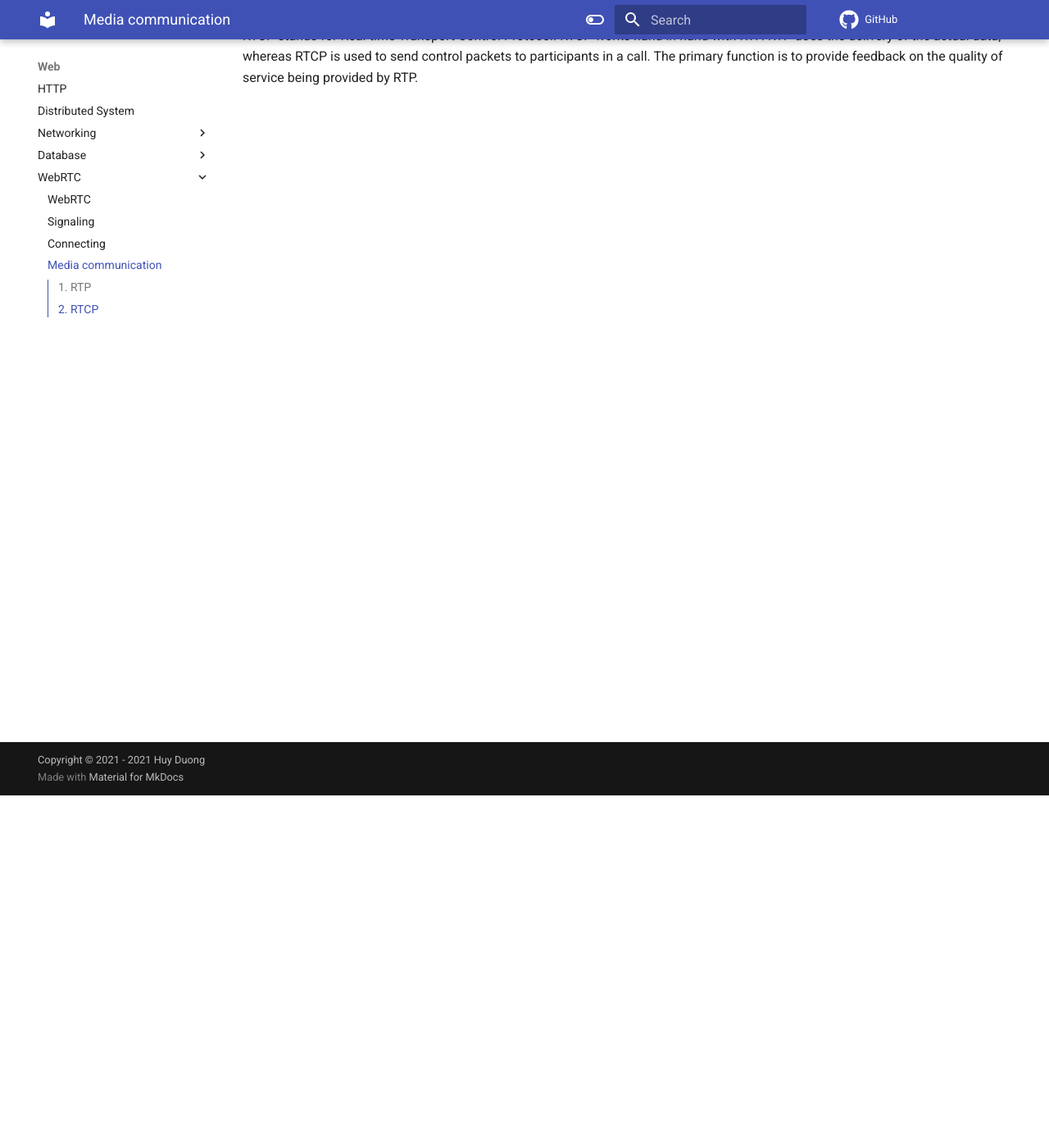
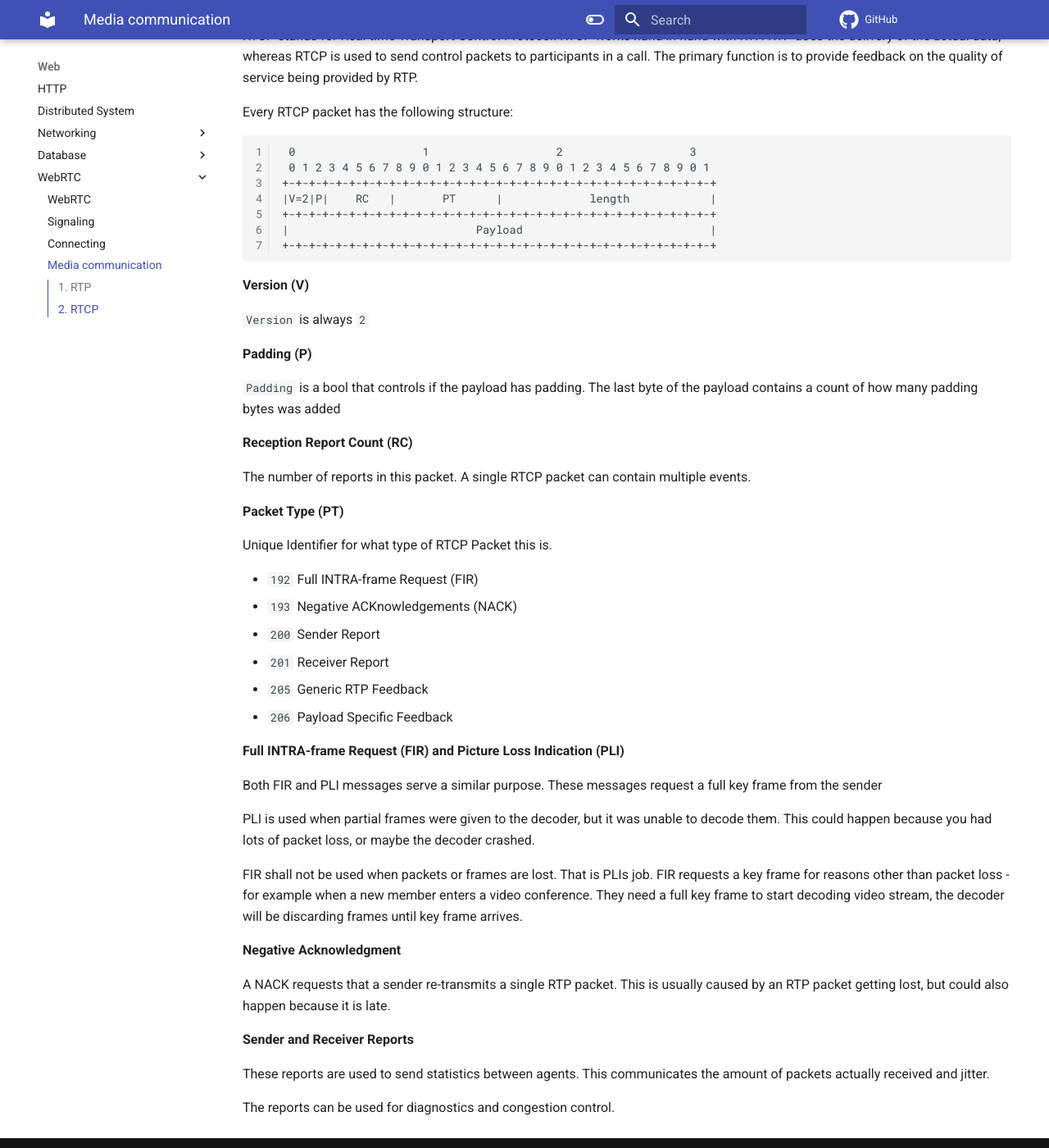
Before and after one commit to dinhhuy258/notes, an MkDocs documentation site: the page built from docs/web/webrtc/media_communication.md, in a window 1280 px wide and 1400 px high, scrolled down 430 px. Shown: the whole window at 82% size. Built offline with MkDocs 1.6.1 and Material for MkDocs 9.7.7, drawn with Linux system fonts in a browser that asks for light colours; comment, search, counter and statistics services are not loaded.

Commit message:
RTCP details

````diff
--- a/docs/web/webrtc/media_communication.md
+++ b/docs/web/webrtc/media_communication.md
@@ -9,3 +9,58 @@ The Real-time Transport Protocol(RTP) is a network protocol used to deliver stre
 ## 2. RTCP
 
 RTCP stands for Real-time Transport Control Protocol. RTCP works hand in hand with RTP. RTP does the delivery of the actual data, whereas RTCP is used to send control packets to participants in a call. The primary function is to provide feedback on the quality of service being provided by RTP.
+
+Every RTCP packet has the following structure:
+
+```
+ 0                   1                   2                   3
+ 0 1 2 3 4 5 6 7 8 9 0 1 2 3 4 5 6 7 8 9 0 1 2 3 4 5 6 7 8 9 0 1
++-+-+-+-+-+-+-+-+-+-+-+-+-+-+-+-+-+-+-+-+-+-+-+-+-+-+-+-+-+-+-+-+
+|V=2|P|    RC   |       PT      |             length            |
++-+-+-+-+-+-+-+-+-+-+-+-+-+-+-+-+-+-+-+-+-+-+-+-+-+-+-+-+-+-+-+-+
+|                            Payload                            |
++-+-+-+-+-+-+-+-+-+-+-+-+-+-+-+-+-+-+-+-+-+-+-+-+-+-+-+-+-+-+-+-+
+
+```
+
+**Version (V)**
+
+`Version` is always `2`
+
+**Padding (P)**
+
+`Padding` is a bool that controls if the payload has padding.
+The last byte of the payload contains a count of how many padding bytes was added
+
+**Reception Report Count (RC)**
+
+The number of reports in this packet. A single RTCP packet can contain multiple events.
+
+**Packet Type (PT)**
+
+Unique Identifier for what type of RTCP Packet this is.
+
+- `192` Full INTRA-frame Request (FIR)
+- `193` Negative ACKnowledgements (NACK)
+- `200` Sender Report
+- `201` Receiver Report
+- `205` Generic RTP Feedback
+- `206` Payload Specific Feedback
+
+**Full INTRA-frame Request (FIR) and Picture Loss Indication (PLI)**
+
+Both FIR and PLI messages serve a similar purpose. These messages request a full key frame from the sender
+
+PLI is used when partial frames were given to the decoder, but it was unable to decode them. This could happen because you had lots of packet loss, or maybe the decoder crashed.
+
+FIR shall not be used when packets or frames are lost. That is PLIs job. FIR requests a key frame for reasons other than packet loss - for example when a new member enters a video conference. They need a full key frame to start decoding video stream, the decoder will be discarding frames until key frame arrives.
+
+**Negative Acknowledgment**
+
+A NACK requests that a sender re-transmits a single RTP packet. This is usually caused by an RTP packet getting lost, but could also happen because it is late.
+
+**Sender and Receiver Reports**
+
+These reports are used to send statistics between agents. This communicates the amount of packets actually received and jitter.
+
+The reports can be used for diagnostics and congestion control.
````
